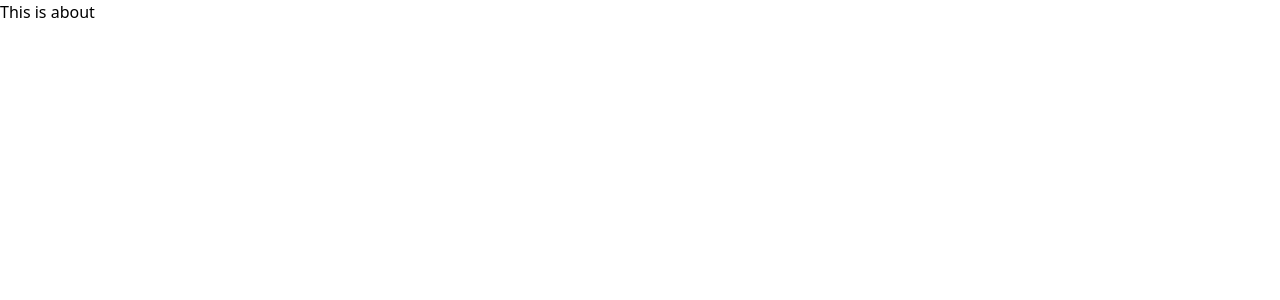
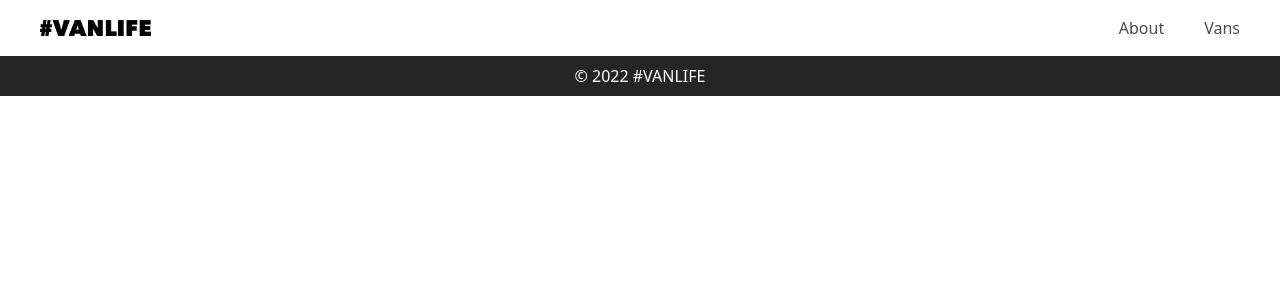
Before and after one commit to riyoneri/vanlife--react, a React (Create React App) app: page /about in a window 1280 px wide. Shown: the top 300 px of the page. Built offline with nearby package versions, Linux system fonts and the light colour scheme.

Commit message:
feat: start about page

```diff
--- a/src/pages/About.jsx
+++ b/src/pages/About.jsx
@@ -1,3 +1,11 @@
+import Footer from "../components/Footer/Footer";
+import Navigation from "../components/Navigation/Navigation";
+
 export default function About() {
-    return <div>This is about</div>
+  return (
+    <div className="">
+      <Navigation />
+      <Footer />
+    </div>
+  );
 }
```
